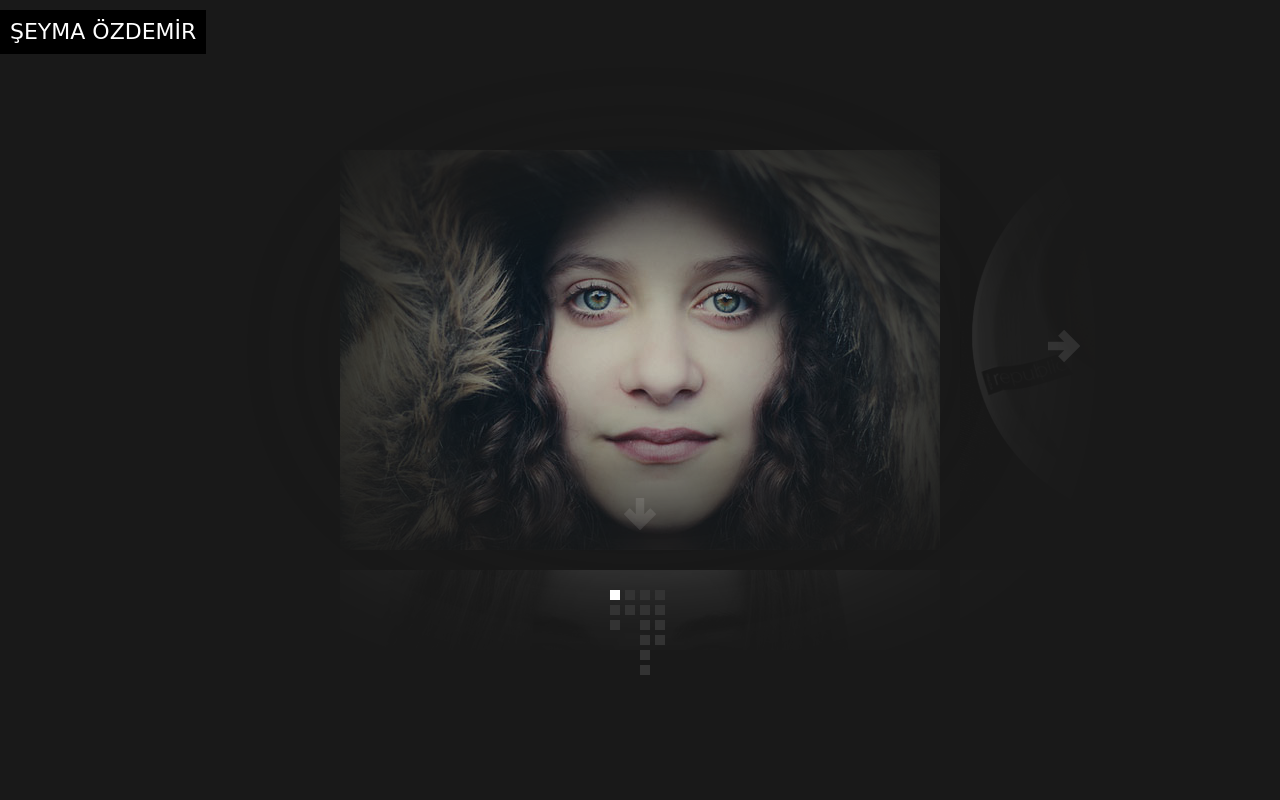
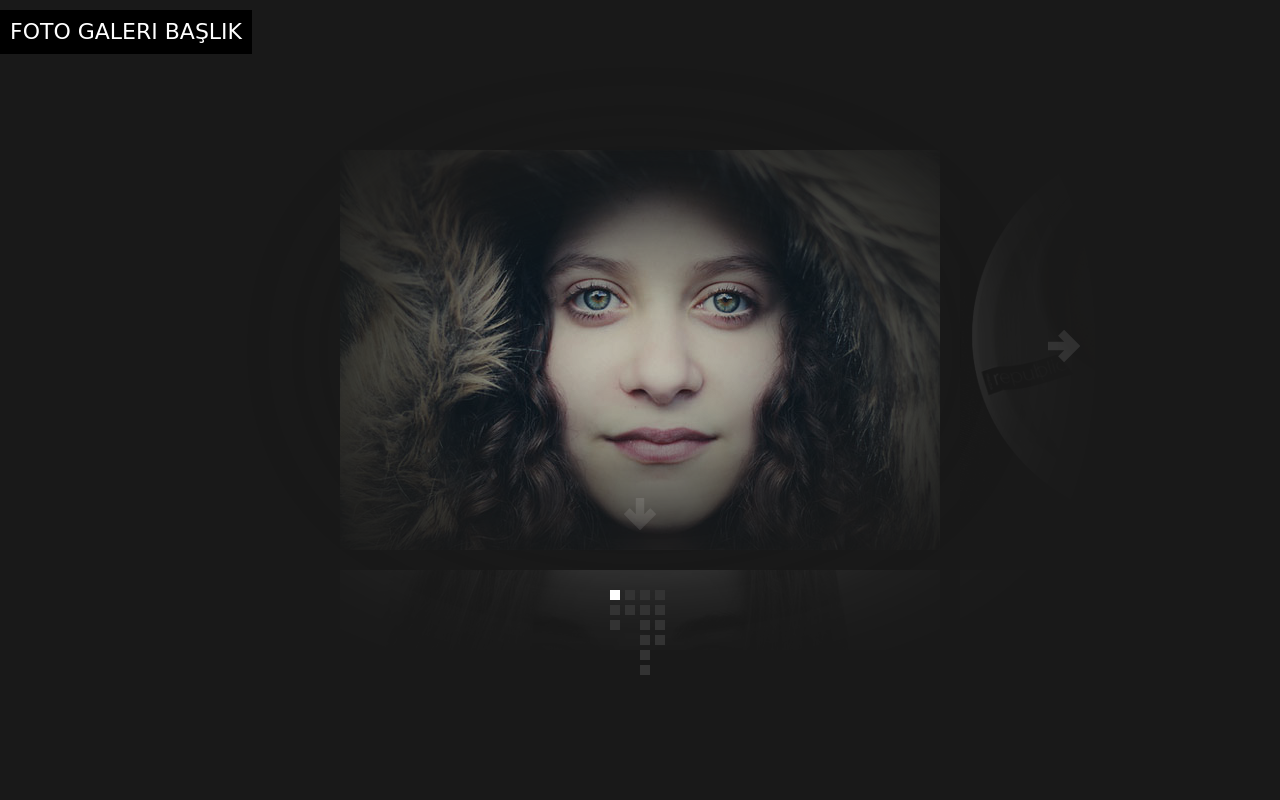
Before and after one commit to omereyuboglu55/Foto-galeri, a PHP site: page / in a window 1280 px wide. Run offline with PHP 8.4, Linux system fonts and the light colour scheme; data that the repository does not hold is empty; some web fonts are replaced.

Commit message:
Update index.php

```diff
--- a/index.php
+++ b/index.php
@@ -33,7 +33,7 @@
 	</head>
 	<body>
 
-		<h1>Şeyma ÖZDEMİR</h1>
+		<h1>Foto Galeri Başlık</h1>
 		<div id="portfolio">
 			<div id="background"></div>
 			<div class="arrows">
```
